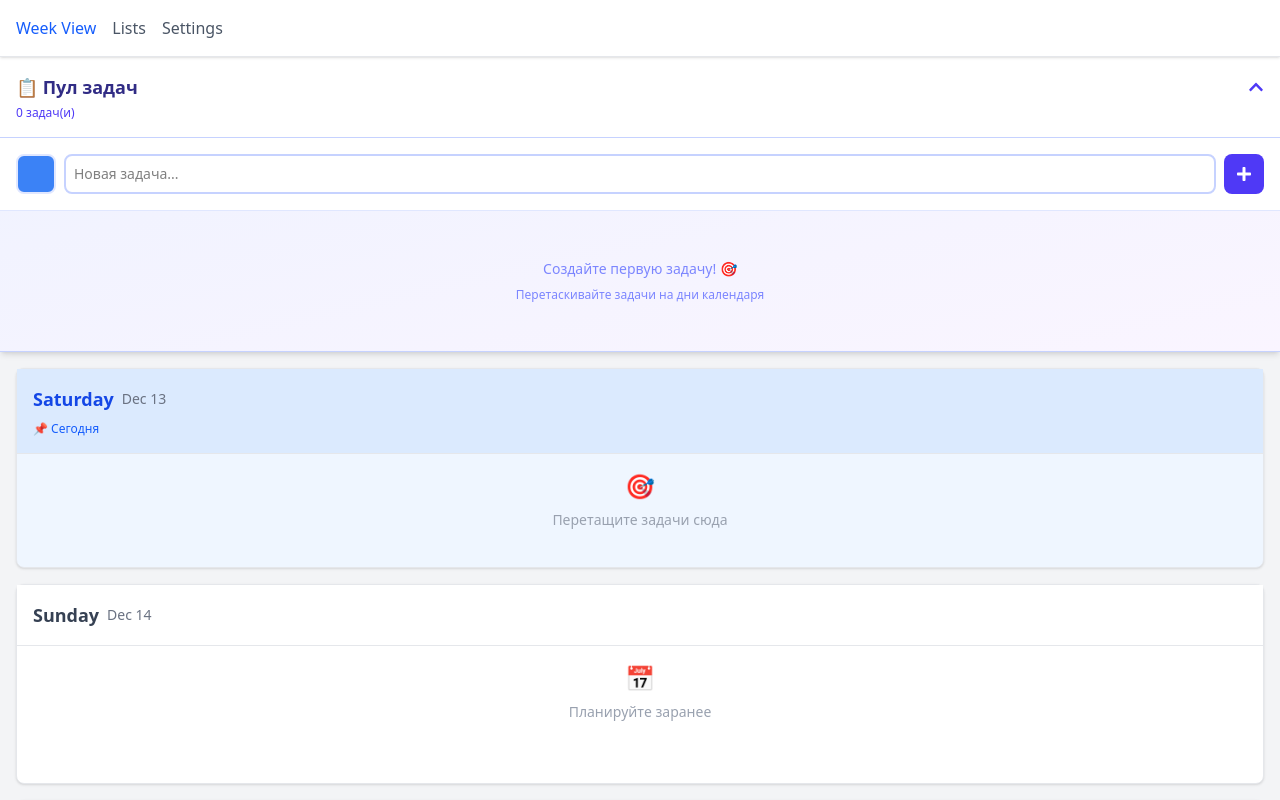
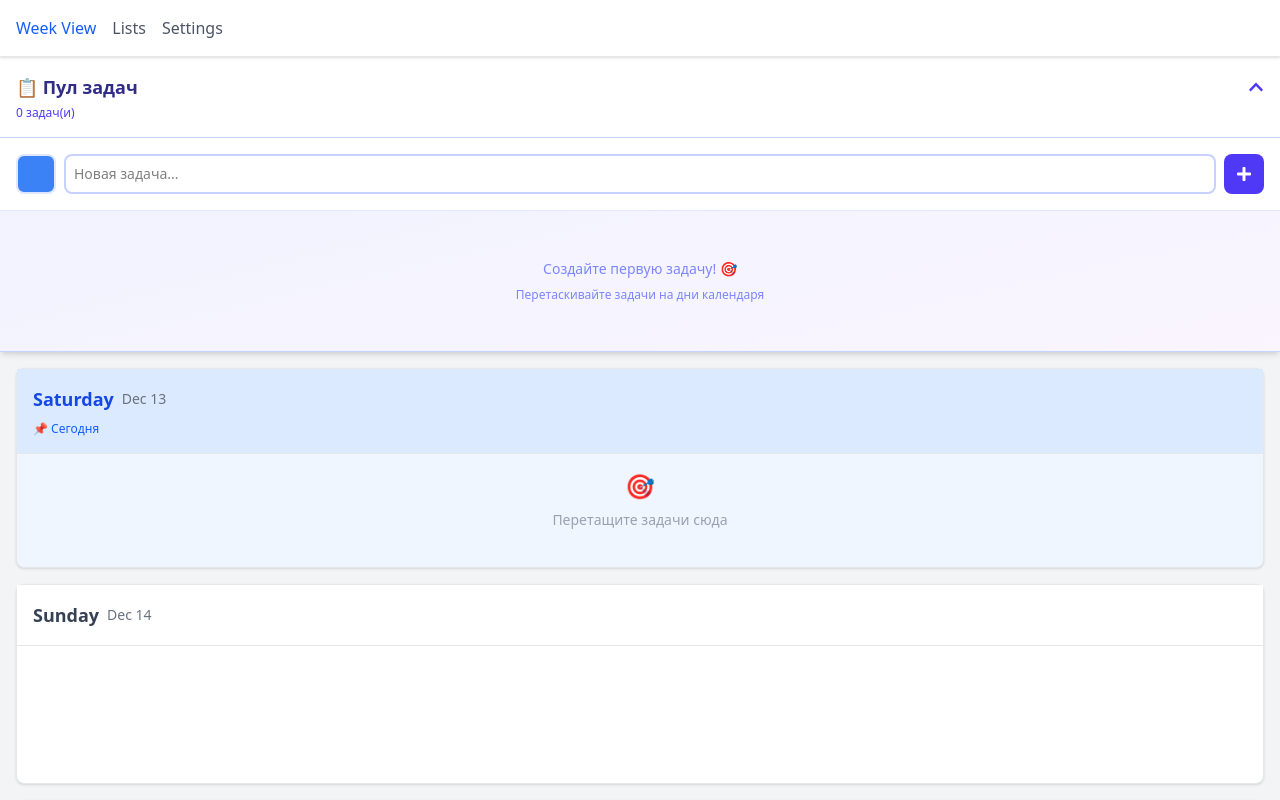
Before and after one commit to 5014eg/ADHD-to-do, a React app: page / in a window 1280 px wide. Built offline with nearby package versions, Linux system fonts and the light colour scheme.

Commit message:
isFutureDay

```diff
--- a/src/components/DayRow.js
+++ b/src/components/DayRow.js
@@ -72,8 +72,6 @@ const DayRow = ({ date, tasks, onToggleTask, onDeleteTask }) => {
                                 </>
                             ) : isFutureDay ? (
                                 <>
-                                    <p className="text-2xl mb-2">📅</p>
-                                    <p className="text-sm">Планируйте заранее</p>
                                 </>
                             ) : (
                                 <>
```
